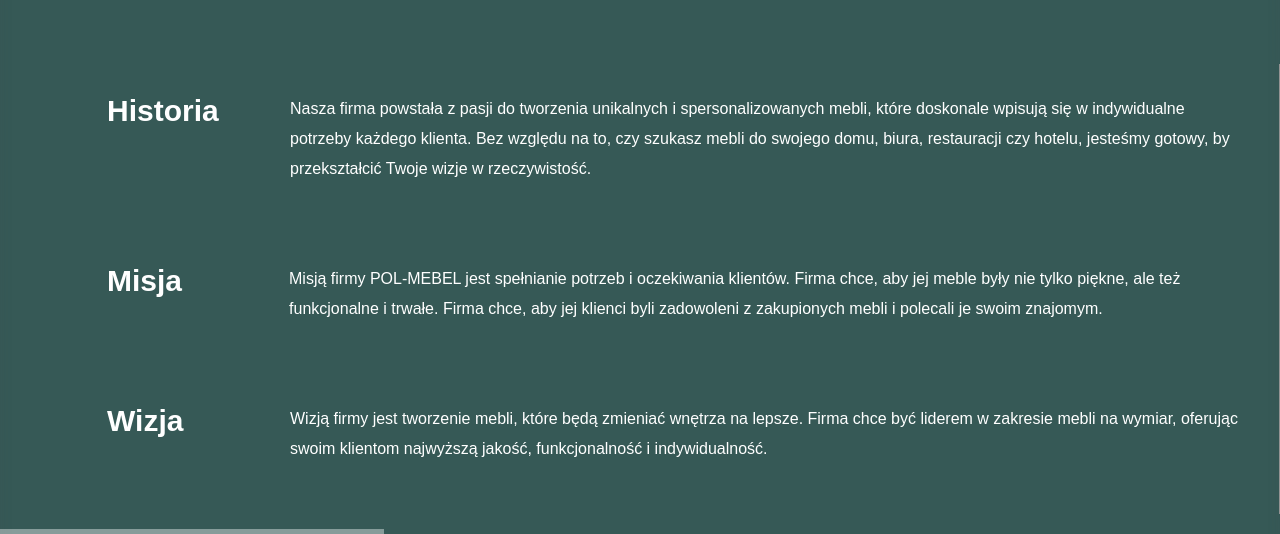
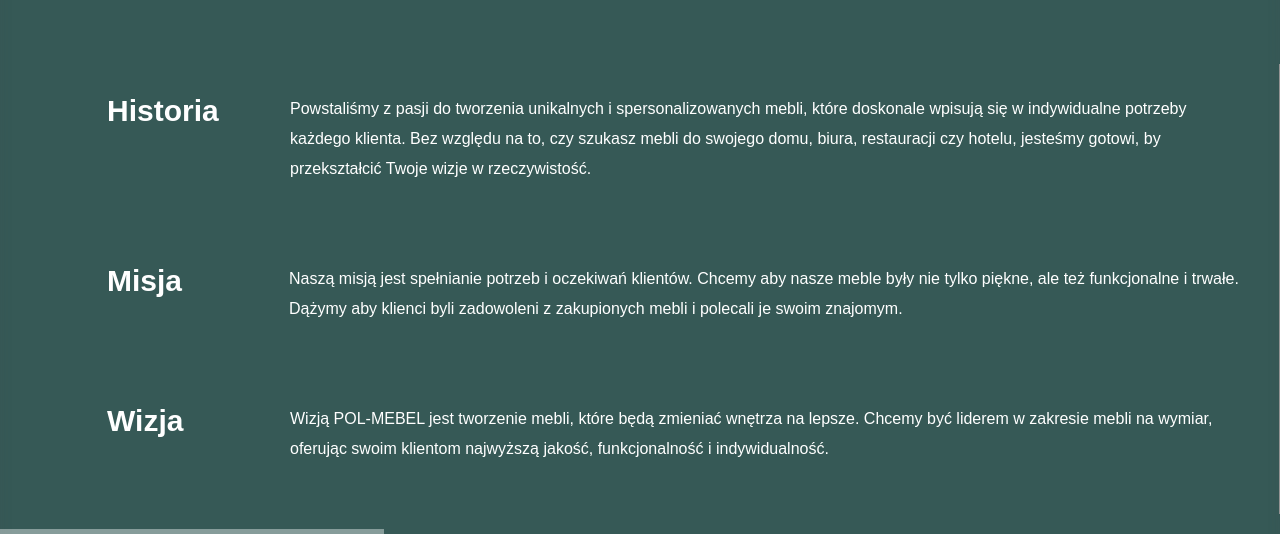
Before and after one commit to rb314web/pol-mebel, a React (Create React App) app: page /quotation in a window 1280 px wide. Shown: the part 1026-1560 px from the top of the page. Built offline with nearby package versions, Linux system fonts and the light colour scheme; no server answers.

Commit message:
fix bugs

```diff
--- a/src/components/about.tsx
+++ b/src/components/about.tsx
@@ -18,27 +18,27 @@ export const About = () => {
         <div className="about_content_box">
           <h3>Historia</h3>
           <p>
-            Nasza firma powstała z pasji do tworzenia unikalnych i
+            Powstaliśmy z pasji do tworzenia unikalnych i
             spersonalizowanych mebli, które doskonale wpisują się w indywidualne
             potrzeby każdego klienta. Bez względu na to, czy szukasz mebli do
-            swojego domu, biura, restauracji czy hotelu, jesteśmy gotowy, by
+            swojego domu, biura, restauracji czy hotelu, jesteśmy gotowi, by
             przekształcić Twoje wizje w rzeczywistość.
           </p>
         </div>
         <div className="about_content_box">
           <h3>Misja</h3>
           <p>
-            Misją firmy POL-MEBEL jest spełnianie potrzeb i oczekiwania
-            klientów. Firma chce, aby jej meble były nie tylko piękne, ale też
-            funkcjonalne i trwałe. Firma chce, aby jej klienci byli zadowoleni z
+            Naszą misją jest spełnianie potrzeb i oczekiwań
+            klientów. Chcemy aby nasze meble były nie tylko piękne, ale też
+            funkcjonalne i trwałe. Dążymy aby klienci byli zadowoleni z
             zakupionych mebli i polecali je swoim znajomym.
           </p>
         </div>
         <div className="about_content_box">
           <h3>Wizja</h3>
           <p>
-            Wizją firmy jest tworzenie mebli, które będą zmieniać
-            wnętrza na lepsze. Firma chce być liderem w zakresie mebli na
+            Wizją POL-MEBEL jest tworzenie mebli, które będą zmieniać
+            wnętrza na lepsze. Chcemy być liderem w zakresie mebli na
             wymiar, oferując swoim klientom najwyższą jakość, funkcjonalność i
             indywidualność.
           </p>
```
